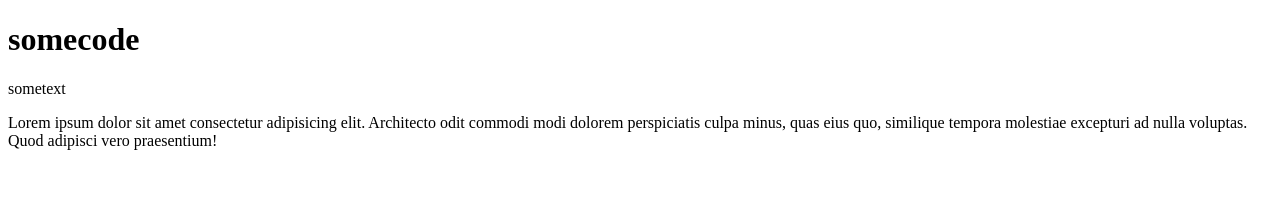
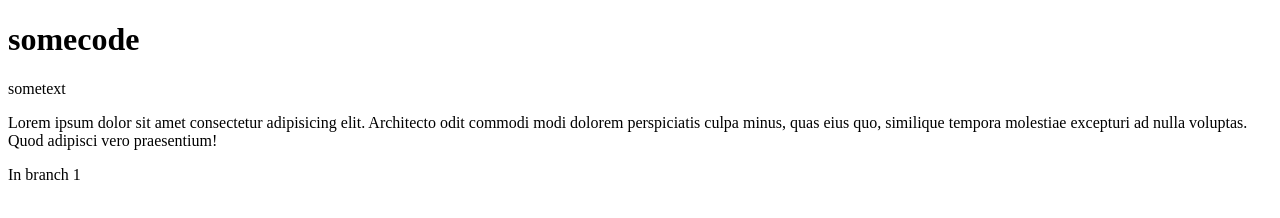
Before and after one commit to Dvivevski/testrep, a plain HTML site: page index.html in a window 1280 px wide. Drawn offline with Linux system fonts and the light colour scheme.

Commit message:
added new p in br1

```diff
--- a/index.html
+++ b/index.html
@@ -20,6 +20,12 @@
         minus, quas eius quo, similique tempora molestiae excepturi ad nulla voluptas. Quod adipisci vero praesentium!
     </p>
 
+<p>In branch 1</p>
+
+
+
+
+
 </body>
 
 </html>
```
